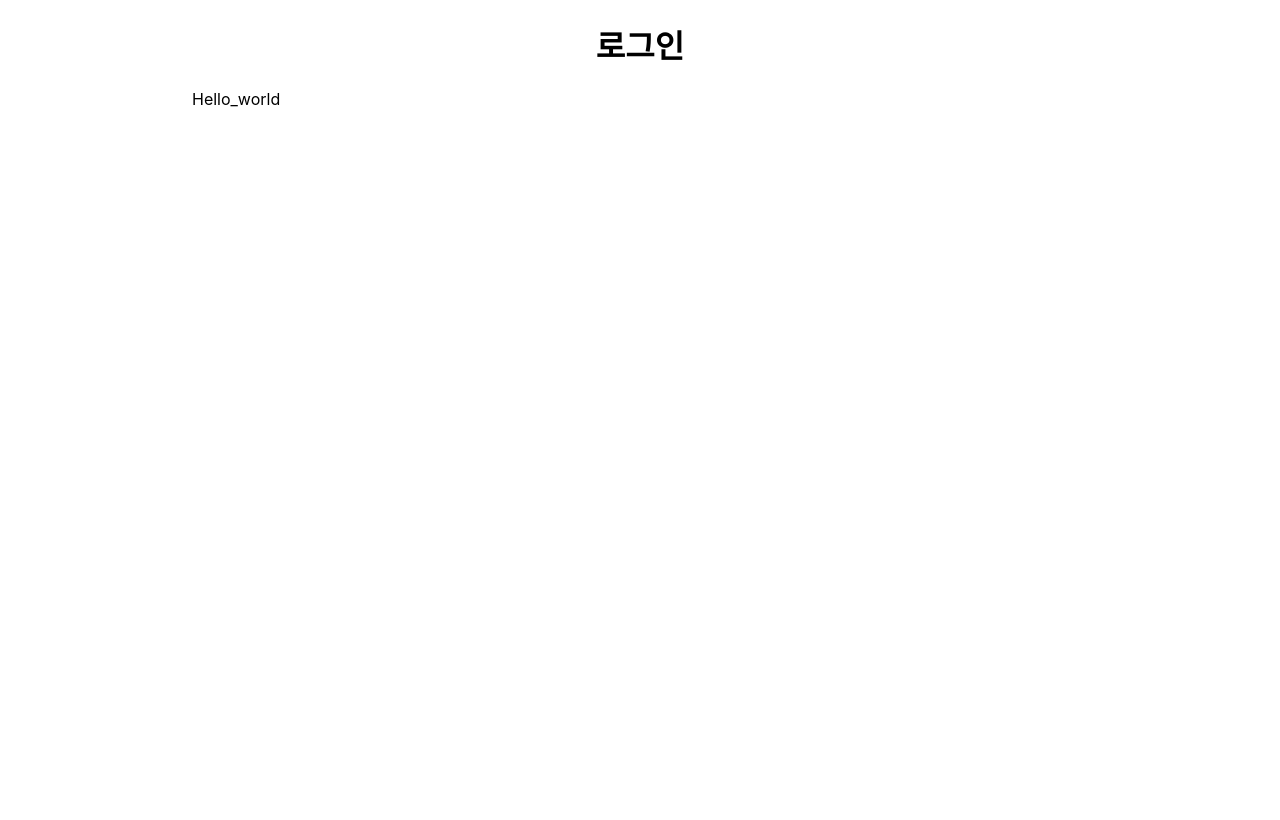
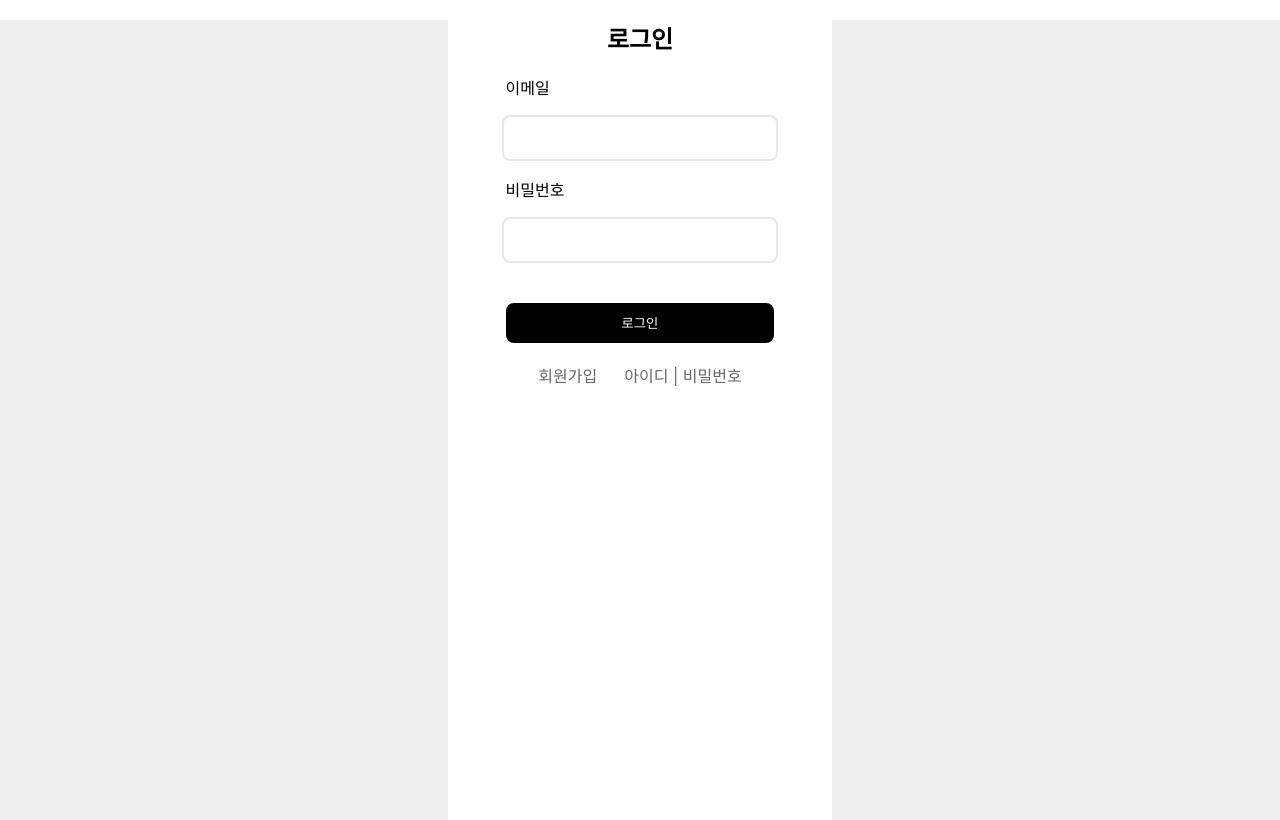
Before and after one commit to k-ms1998/class-action-claim, a React (Create React App) app in the folder front-end/: page /sign_in in a window 1280 px wide. Built offline with nearby package versions, Linux system fonts and the light colour scheme.

Commit message:
Update Sign_in Page

```diff
--- /dev/null
+++ b/front-end/src/pages/Sign.module.css
@@ -0,0 +1,39 @@
+body {
+    margin: 0;
+    height: 100%;
+    font-family: Dotum,'돋움',Helvetica,sans-serif;
+    text-align: center;
+}
+p {
+    margin-left: 15%;
+    text-align: left; /* 문자들의 가운데 정렬을 해제 */
+}
+a {
+    text-decoration-line: none;
+    height: 10px;
+    color:#676767;
+}
+input {
+    height: 40px;
+    width: 70%;
+    border: solid 2px #e8e8e8;
+    border-radius: 8px;
+}
+.button_background {
+    height: 40px;
+    width: 70%;
+    color:#ffffff;
+    border: solid 2px #000000;
+    border-radius: 8px;
+    background: #000000;
+}
+.main_content {
+    height: 100vh;
+    margin-left: 35%;
+    margin-right: 35%;
+    background: #ffffff;
+}
+.content{
+    height: 100vh;
+    background: #eeeeee;
+}
--- a/front-end/src/pages/Sign_in.js
+++ b/front-end/src/pages/Sign_in.js
@@ -1,12 +1,70 @@
-import React from 'react';
+import React, {useState} from 'react';
+
+import styles from './Sign.module.css';
 
 const Sign_in = () => {
+    const [clicked, setClicked] = useState(false);
+    //false = bars, true = times
+    const handleClick = () => {
+        setClicked(!clicked);
+    }
+
+    const [username, setUsername] = useState('');
+    const [password, setPassword] = useState('');
+    const [name, setName] = useState('izony');
+
+    const handleSubmit = (e) => {
+        e.preventDefault();
+        const member = { username, password, name };
+
+        fetch('http://localhost:8080/student/signup', {
+        method: 'POST',
+        headers: { "Content-Type": "application/json" },
+        body: JSON.stringify(member)
+        })
+        .then(() => {
+            console.log('로그인 완료');
+        })
+    }
+
     return (
-        <div>
-            <h1>로그인</h1>
-            <p>Hello_world</p>
-      </div>
+        <div className={styles.content}>
+            <body>
+                <div className={styles.main_content}>
+                    <body>
+                    <h2>로그인</h2>
+                        <form onSubmit={handleSubmit}>
+                            <p>
+                                <label>이메일</label>
+                            </p>
+                            <input
+                                type="text"
+                                required
+                                value={username}
+                                onChange={(e) => setUsername(e.target.value)}
+                            />
+                            <br/>
+                            <p>
+                                <label>비밀번호</label>
+                            </p>
+                            <input
+                                type="text"
+                                required
+                                value={password}
+                                onChange={(e) => setPassword(e.target.value)}
+                            />
+                            <br/>
+                            <br/>
+                            <br/>
+                            {<button className={styles.button_background}>로그인</button>}
+                        </form>
+                        <br/>
+                        <a href='../sign_up'>회원가입&nbsp;&nbsp;&nbsp;</a>
+                        <a href='../sign_up'>&nbsp;&nbsp;&nbsp;아이디 | 비밀번호</a>
+                    </body>
+                </div>
+            </body>
+        </div>
     );
-};
-
+}
 export default Sign_in;
--- a/front-end/src/pages/Sign_up.js
+++ b/front-end/src/pages/Sign_up.js
@@ -1,7 +1,6 @@
 import React, {useState} from 'react';
 
-import styles from './Sign_up.module.css';
-import logo from '../img/class_action_claim.png';
+import styles from './Sign.module.css';
 
 const Sign_up = () => {
     const [clicked, setClicked] = useState(false);
@@ -66,7 +65,7 @@ const Sign_up = () => {
                             <br/>
                             <br/>
                             <br/>
-                            {<button>회원가입</button>}
+                            {<button className={styles.button_background}>회원가입</button>}
                         </form>
                     </body>
                 </div>
```
